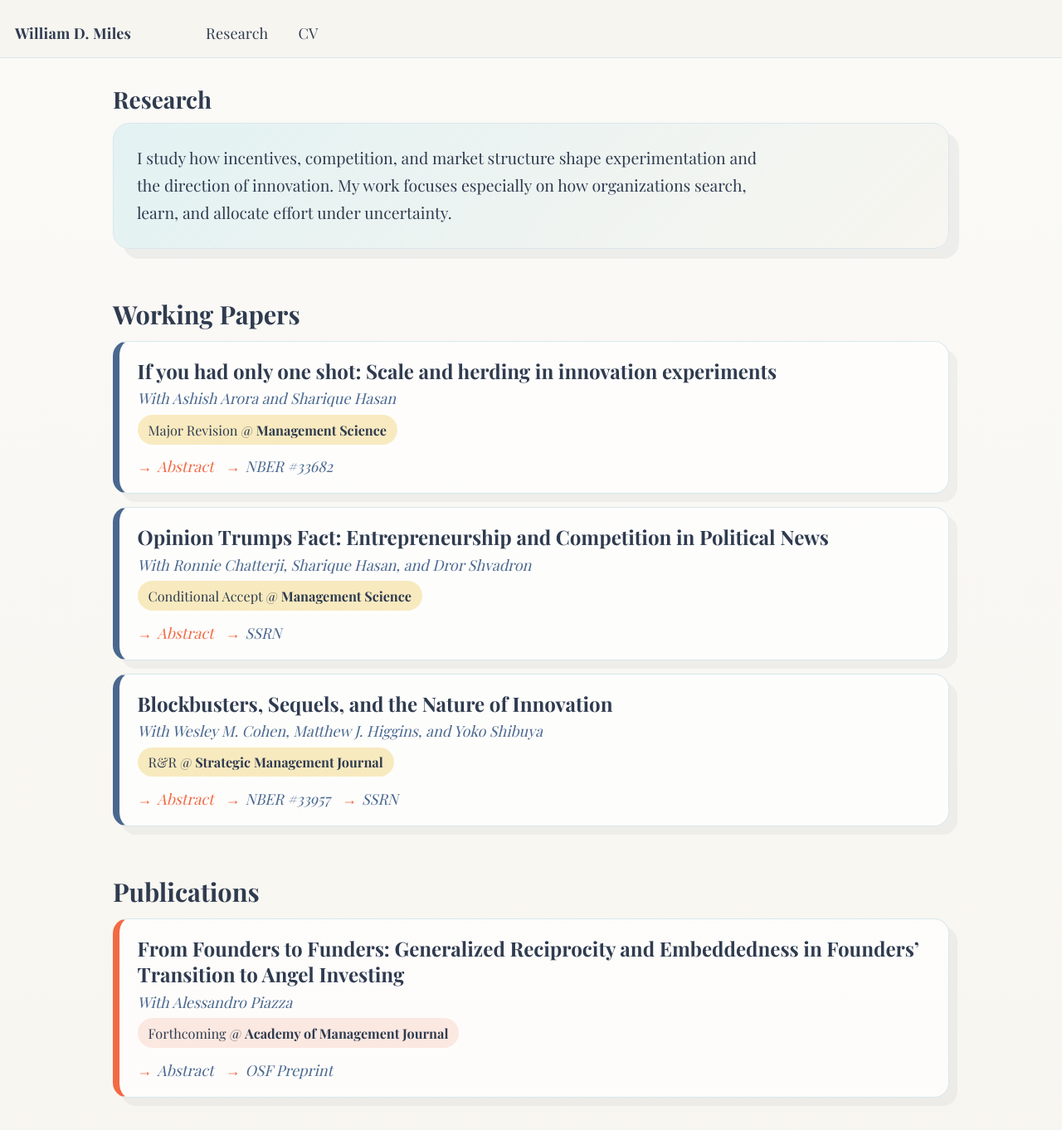
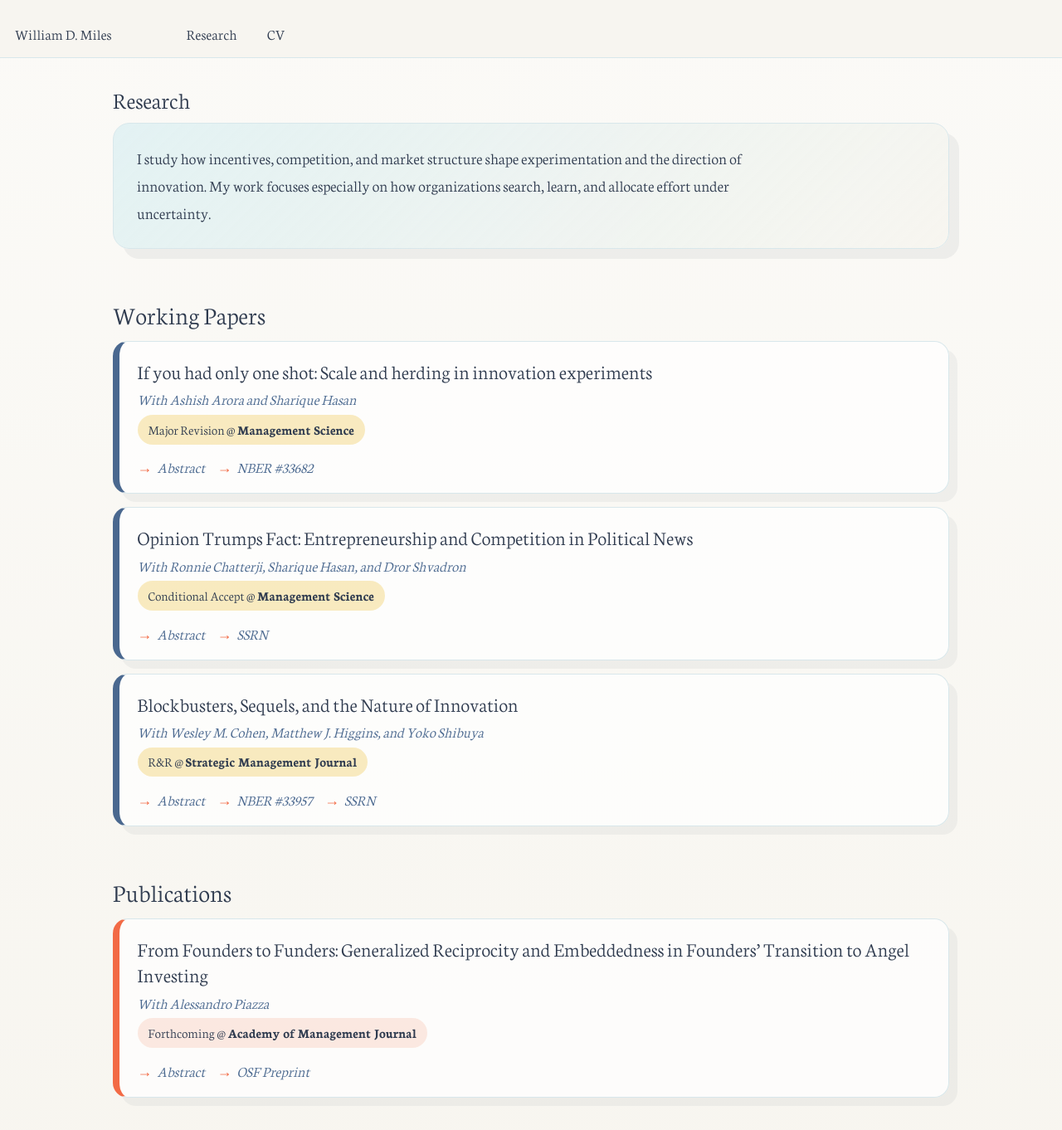
Before and after one commit to willdmiles/willdmiles.github.io, a Jekyll site: the page built from _pages/publications.html, in a window 1280 px wide and 1400 px high. Shown: the top 1362 px of the window at 83% size. Built offline with Jekyll 4.4.1, drawn with Linux system fonts in a browser that asks for light colours.

Commit message:
chaneg font

```diff
--- a/_includes/head/custom.html
+++ b/_includes/head/custom.html
@@ -4,7 +4,7 @@
 
 <link rel="preconnect" href="https://fonts.googleapis.com">
 <link rel="preconnect" href="https://fonts.gstatic.com" crossorigin>
-<link rel="stylesheet" href="https://fonts.googleapis.com/css2?family=Playfair+Display:wght@400;500;600;700&display=swap">
+<link rel="stylesheet" href="https://fonts.googleapis.com/css2?family=Neuton:wght@200;300;400;700;800&display=swap">
 
 <link rel="apple-touch-icon" sizes="57x57" href="{{ base_path }}/images/apple-touch-icon-57x57.png?v=M44lzPylqQ">
 <link rel="apple-touch-icon" sizes="60x60" href="{{ base_path }}/images/apple-touch-icon-60x60.png?v=M44lzPylqQ">
--- a/_pages/publications.html
+++ b/_pages/publications.html
@@ -140,7 +140,7 @@ author_profile: false
     text-decoration: underline;
   }
 
-  .paper-card.working-paper .paper-links summary {
+  .paper-card.working-paper .paper-links summary:hover {
     color: var(--site-coral);
   }
 
--- a/_sass/_variables.scss
+++ b/_sass/_variables.scss
@@ -13,7 +13,7 @@ $paragraph-indent           : false; // true, false (default)
 $indent-var                 : 1.3em;
 
 /* system typefaces */
-$serif                      : "Playfair Display", Georgia, Times, serif;
+$serif                      : "Neuton", Georgia, Times, serif;
 $sans-serif                 : -apple-system, ".SFNSText-Regular", "San Francisco", "Roboto", "Segoe UI", "Helvetica Neue", "Lucida Grande", Arial, sans-serif;
 $monospace                  : Monaco, Consolas, "Lucida Console", monospace;
 
--- a/assets/css/main.scss
+++ b/assets/css/main.scss
@@ -75,7 +75,8 @@ textarea,
 .archive__item,
 .archive__item-title,
 .archive__subtitle {
-  font-family: "Playfair Display", Georgia, Times, serif;
+  font-family: "Neuton", Georgia, Times, serif;
+  font-weight: 300;
 }
 
 h1,
@@ -90,7 +91,20 @@ a,
 summary,
 figcaption,
 blockquote {
-  font-family: "Playfair Display", Georgia, Times, serif;
+  font-family: "Neuton", Georgia, Times, serif;
+  font-weight: 300;
+}
+
+h1,
+h2,
+h3,
+h4,
+h5,
+h6,
+.greedy-nav a,
+.masthead__menu-item--lg a,
+.sidebar .author__name {
+  font-weight: 300 !important;
 }
 
 a {
@@ -147,7 +161,8 @@ a {
 .author__urls,
 .author__urls li,
 .author__urls a {
-  font-family: "Playfair Display", Georgia, Times, serif !important;
+  font-family: "Neuton", Georgia, Times, serif !important;
+  font-weight: 300 !important;
 }
 
 .author__avatar img {
```
